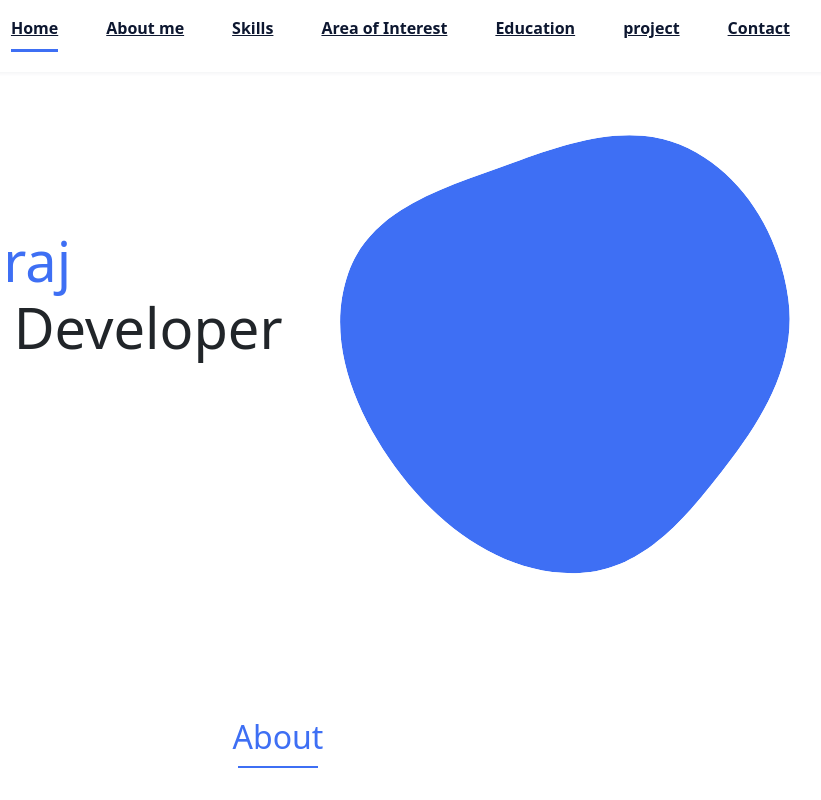
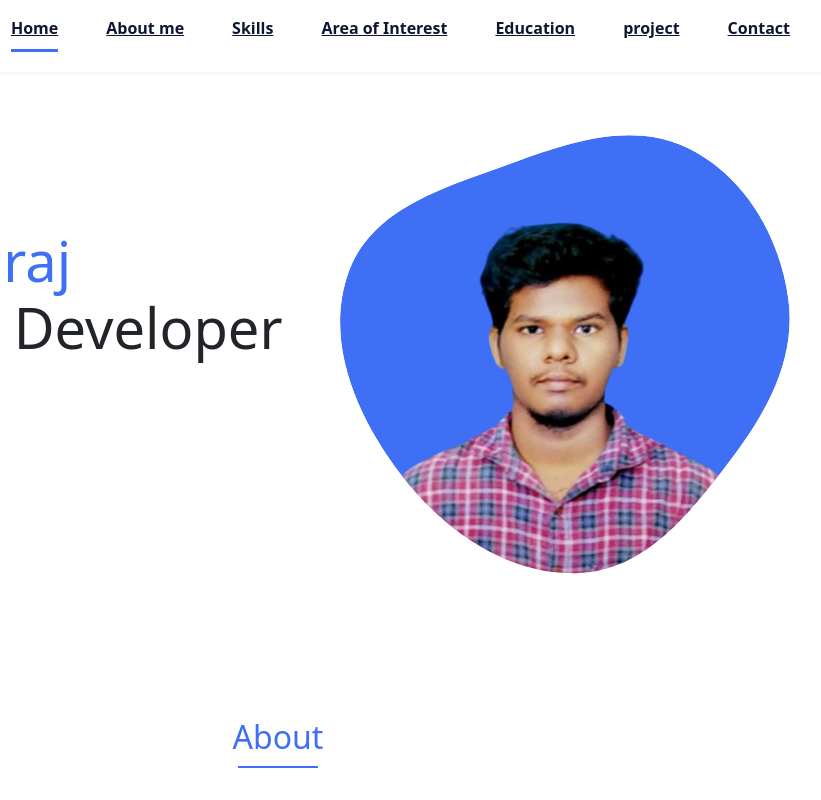
Before and after one commit to kali261098/portfolio, a plain HTML site: page index.html in a window 1280 px wide. Shown: the top 800 px of the page, 362-1183 px from the left. Drawn offline with nearby package versions, Linux system fonts and the light colour scheme; the site is published under a folder, as on GitHub Pages, so addresses that start at the root find nothing.

Commit message:
Update index.html

```diff
--- a/index.html
+++ b/index.html
@@ -72,7 +72,7 @@
                     <g mask="url(#mask0)">
                         <path
                             d="M9.19024 145.964C34.0253 76.5814 114.865 54.7299 184.111 29.4823C245.804 6.98884 311.86 -14.9503 370.735 14.143C431.207 44.026 467.948 107.508 477.191 174.311C485.897 237.229 454.931 294.377 416.506 344.954C373.74 401.245 326.068 462.801 255.442 466.189C179.416 469.835 111.552 422.137 65.1576 361.805C17.4835 299.81 -17.1617 219.583 9.19024 145.964Z" />
-                        <image class="home__blob-img" x="50" y="60" href="/kali-no-bg.png" />
+                        <image class="home__blob-img" x="50" y="60" href="./kali-no-bg.png" />
                     </g>
                 </svg>
             </div>
```
